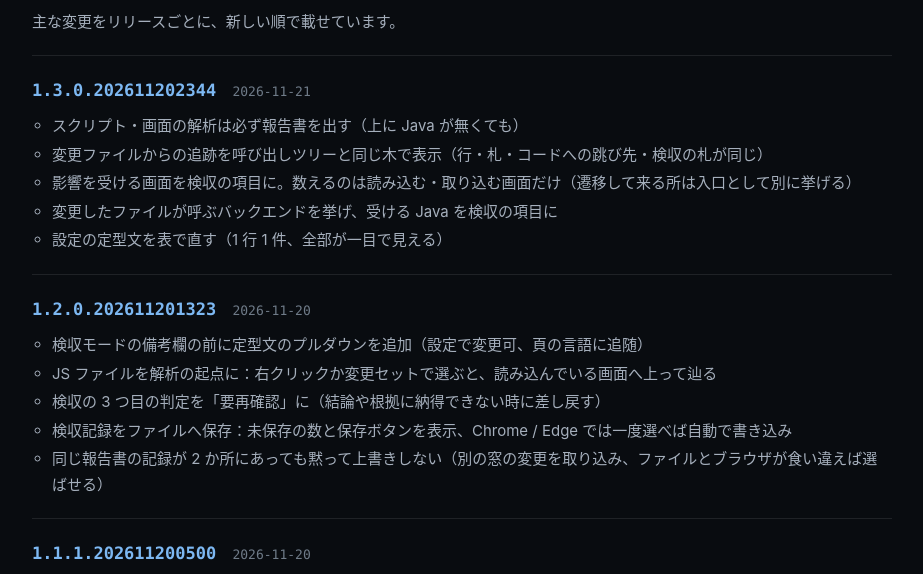
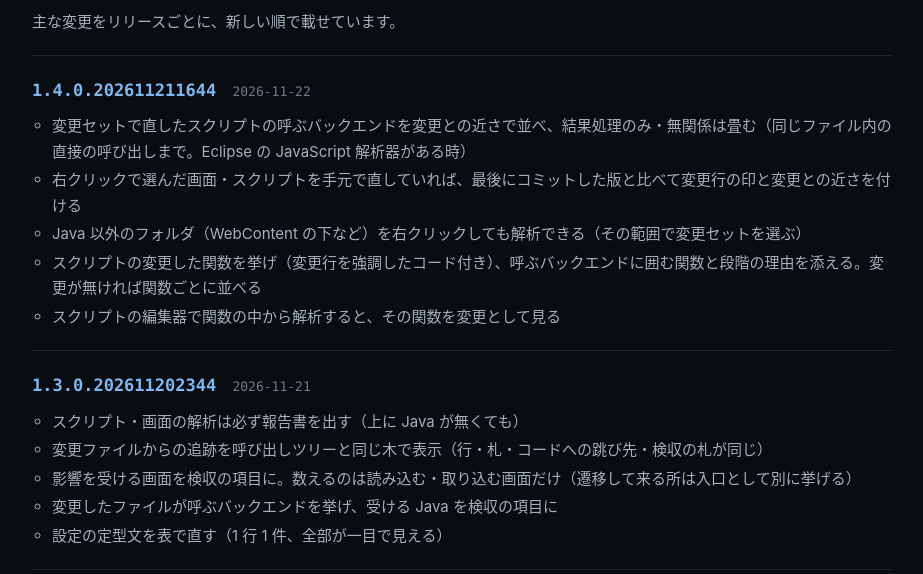
Before and after one commit to sunimori/sunimori-tools-site, a plain HTML site: page impact-analyzer/changelog/ja.html in a window 1280 px wide. Shown: the part 185-759 px from the top of the page, without its empty margins (178-1101 px from the left). Drawn offline with Linux system fonts and the light colour scheme.

Commit message:
Publish Java Impact Analyzer 1.4.0.202611211644

```diff
--- a/impact-analyzer/changelog/ja.html
+++ b/impact-analyzer/changelog/ja.html
@@ -21,6 +21,11 @@
 <p class="lead">主な変更をリリースごとに、新しい順で載せています。</p>
 </section>
 <ol class="releases">
+<li class="release" id="v1.4.0">
+<h2><a href="#v1.4.0">1.4.0.202611211644</a></h2>
+<p class="date"><time datetime="2026-11-22">2026-11-22</time></p>
+<ul><li>変更セットで直したスクリプトの呼ぶバックエンドを変更との近さで並べ、結果処理のみ・無関係は畳む（同じファイル内の直接の呼び出しまで。Eclipse の JavaScript 解析器がある時）</li><li>右クリックで選んだ画面・スクリプトを手元で直していれば、最後にコミットした版と比べて変更行の印と変更との近さを付ける</li><li>Java 以外のフォルダ（WebContent の下など）を右クリックしても解析できる（その範囲で変更セットを選ぶ）</li><li>スクリプトの変更した関数を挙げ（変更行を強調したコード付き）、呼ぶバックエンドに囲む関数と段階の理由を添える。変更が無ければ関数ごとに並べる</li><li>スクリプトの編集器で関数の中から解析すると、その関数を変更として見る</li></ul>
+</li>
 <li class="release" id="v1.3.0">
 <h2><a href="#v1.3.0">1.3.0.202611202344</a></h2>
 <p class="date"><time datetime="2026-11-21">2026-11-21</time></p>
```
Also changed, not shown: impact-analyzer/changelog/en.html (+5 -0 lines), impact-analyzer/changelog/zh.html (+5 -0 lines), eclipse/impact-analyzer/version.txt, 10 other files.
